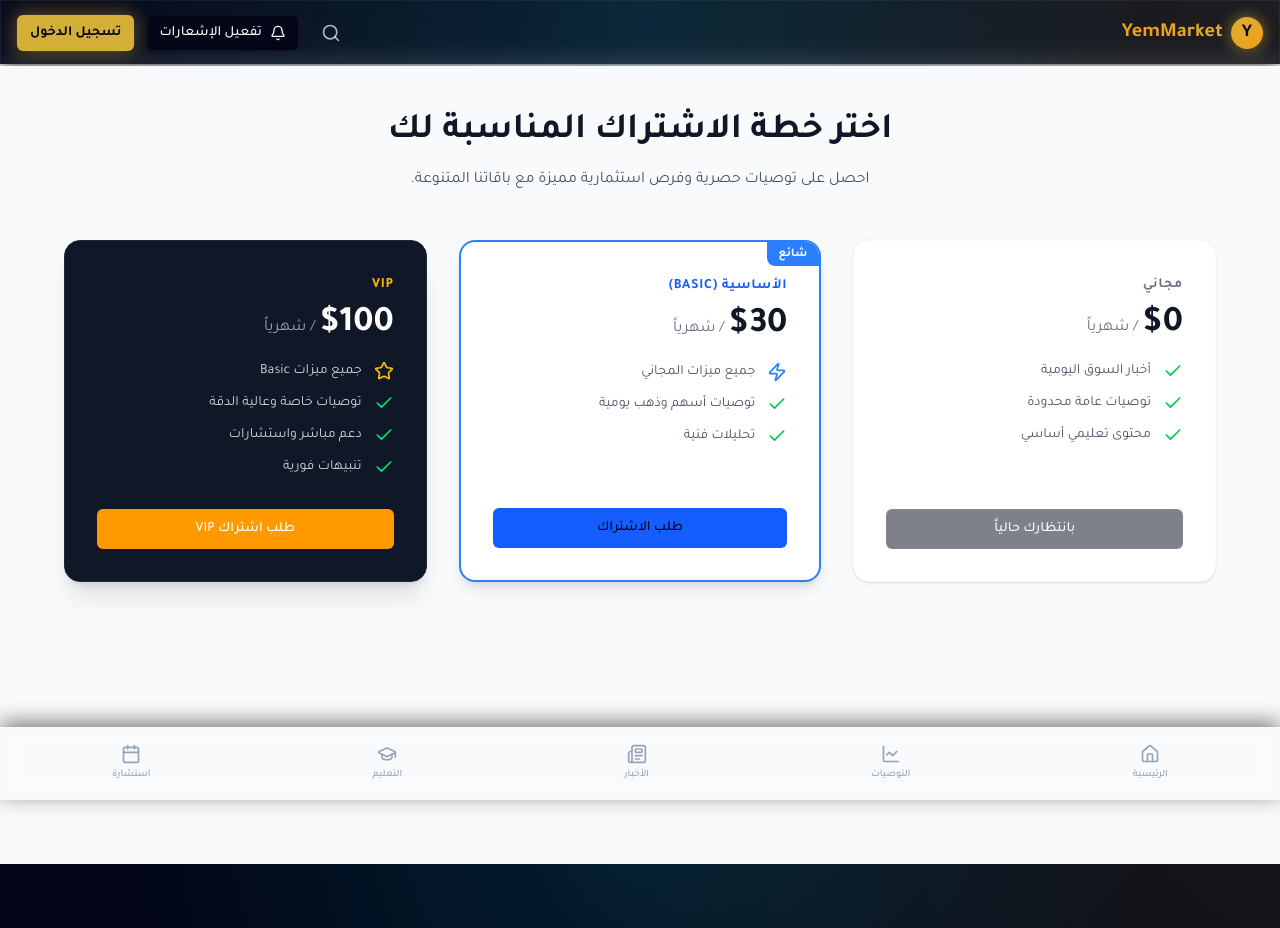
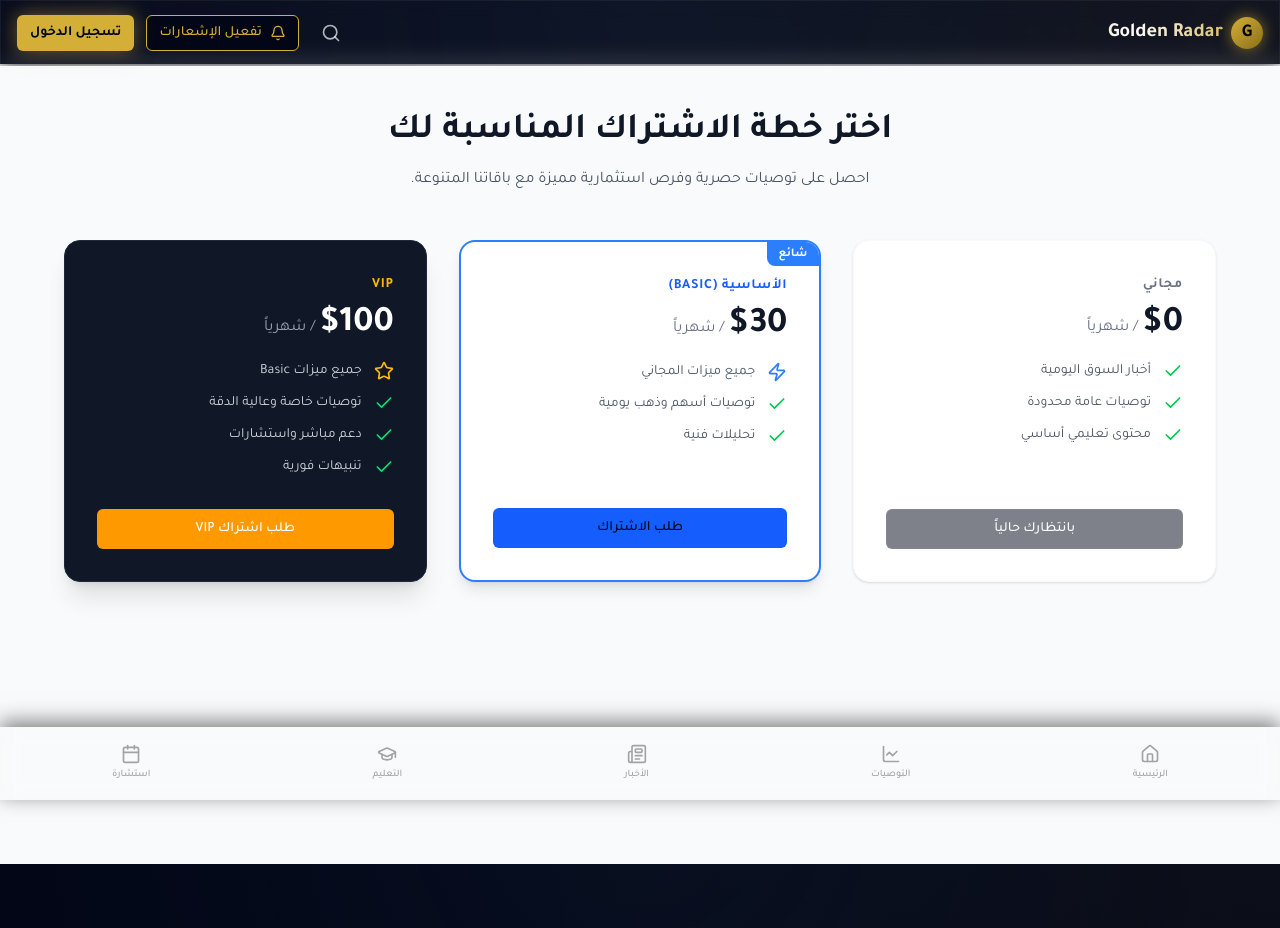
Before and after one commit to moghaleb/yemen, a Next.js app: page /subscribe in a window 1280 px wide. Built offline with nearby package versions, Linux system fonts and the light colour scheme; no server answers.

Commit message:
Rebranding: Golden Radar (رادار الذهب) - New UI, Colors, and Metadata

```diff
--- a/app/globals.css
+++ b/app/globals.css
@@ -22,42 +22,62 @@
   --animate-shine: shine 2s linear infinite;
 
   @keyframes float {
-    0%, 100% { transform: translateY(0); }
-    50% { transform: translateY(-20px); }
+
+    0%,
+    100% {
+      transform: translateY(0);
+    }
+
+    50% {
+      transform: translateY(-20px);
+    }
   }
+
   @keyframes shine {
-    from { background-position: 0 0; }
-    to { background-position: -200% 0; }
+    from {
+      background-position: 0 0;
+    }
+
+    to {
+      background-position: -200% 0;
+    }
   }
 }
 
 :root {
-  /* Default is now Premium Dark */
-  --background: #020617; /* Deep Slate 950/Black */
-  --foreground: #f8fafc; /* Slate 50 */
+  /* Golden Radar Theme */
+  --background: #0B0B0B;
+  /* Dark Black */
+  --foreground: #f8fafc;
+  /* White/Slate 50 */
 
-  /* Gold - Primary Action / Luxury */
-  --primary: #d4af37; /* Classic Gold */
-  --primary-foreground: #020617;
+  /* Gold - Primary Branding */
+  --primary: #D4AF37;
+  /* Metallic Gold */
+  --primary-foreground: #000000;
 
-  /* Cyan - AI / Tech / Intelligence */
-  --secondary: #06b6d4; /* Cyan 500 */
-  --secondary-foreground: #020617;
+  /* Navy - Secondary/Background Accents */
+  --secondary: #0F1C2E;
+  /* Deep Navy */
+  --secondary-foreground: #ffffff;
 
-  /* Accent - Glowing effects */
-  --accent: #f59e0b; /* Amber 500 */
-  --accent-foreground: #ffffff;
+  /* Accent - Highlights */
+  --accent: #F7E7CE;
+  /* Champagne Gold */
+  --accent-foreground: #000000;
 
-  --muted: #1e293b; /* Slate 800 */
-  --muted-foreground: #94a3b8; /* Slate 400 */
+  --muted: #1a1a1a;
+  --muted-foreground: #a3a3a3;
 
   /* Glassmorphism Card Base */
-  --card: rgba(15, 23, 42, 0.6); /* Translucent Slate 900 */
+  --card: rgba(15, 28, 46, 0.6);
+  /* Navy tint */
   --card-foreground: #f8fafc;
 
-  --border: rgba(255, 255, 255, 0.1);
+  --border: rgba(212, 175, 55, 0.15);
+  /* Gold border hint */
   --input: rgba(255, 255, 255, 0.05);
-  --ring: #d4af37;
+  --ring: #D4AF37;
 
   --radius: 0.75rem;
 }
@@ -82,10 +102,10 @@ body {
   background-color: var(--background);
   color: var(--foreground);
   font-family: system-ui, -apple-system, sans-serif;
-  /* Add subtle mesh gradient background */
+  /* Add subtle mesh gradient background - Navy & Gold */
   background-image:
-    radial-gradient(circle at 50% 0%, rgba(6, 182, 212, 0.15) 0%, transparent 50%),
-    radial-gradient(circle at 100% 0%, rgba(212, 175, 55, 0.1) 0%, transparent 50%);
+    radial-gradient(circle at 50% 0%, rgba(15, 28, 46, 0.4) 0%, transparent 60%),
+    radial-gradient(circle at 100% 0%, rgba(212, 175, 55, 0.05) 0%, transparent 50%);
   background-attachment: fixed;
 }
 
@@ -97,21 +117,22 @@ body {
 }
 
 .glass-card {
-  background: linear-gradient(145deg, rgba(255,255,255,0.05) 0%, rgba(255,255,255,0.01) 100%);
+  background: linear-gradient(145deg, rgba(255, 255, 255, 0.05) 0%, rgba(255, 255, 255, 0.01) 100%);
   backdrop-filter: blur(12px);
   border: 1px solid rgba(255, 255, 255, 0.08);
   box-shadow: 0 4px 30px rgba(0, 0, 0, 0.1);
 }
 
 .text-gradient-gold {
-  background: linear-gradient(135deg, #f59e0b 0%, #d4af37 50%, #fcd34d 100%);
+  background: linear-gradient(135deg, #F7E7CE 0%, #D4AF37 50%, #B8860B 100%);
   -webkit-background-clip: text;
   background-clip: text;
   color: transparent;
 }
 
 .text-gradient-cyan {
-  background: linear-gradient(135deg, #22d3ee 0%, #06b6d4 100%);
+  /* Changed to Silver/White to complement Gold */
+  background: linear-gradient(135deg, #ffffff 0%, #e2e8f0 100%);
   -webkit-background-clip: text;
   background-clip: text;
   color: transparent;
--- a/app/layout.tsx
+++ b/app/layout.tsx
@@ -13,8 +13,9 @@ const tajawal = Tajawal({
 });
 
 export const metadata: Metadata = {
-  title: "Financial Market Insights",
-  description: "Your daily source for market summaries, gold & stock recommendations, and financial education.",
+  title: "رادار الذهب | Golden Radar",
+  description: "منصة احترافية لتحليل وتوصيات وأخبار الذهب والفضة مع إشارات لحظية تساعدك على اتخاذ قرارات تداول أدق. عينك الذكية على الذهب.",
+  keywords: "ذهب, فضة, تداول, توصيات, تحليل فني, أخبار السوق, استثمار",
 };
 
 export default async function RootLayout({
--- a/app/page.tsx
+++ b/app/page.tsx
@@ -59,42 +59,41 @@ export default async function Home() {
       {/* Hero Section */}
       <section className="relative w-full py-12 md:py-20 overflow-hidden">
         {/* Background Effects */}
-        <div className="absolute top-0 left-1/2 -translate-x-1/2 w-[1000px] h-[500px] bg-primary/10 rounded-[100%] blur-[100px] -z-10 animate-pulse-slow" />
-        <div className="absolute bottom-0 right-0 w-[800px] h-[600px] bg-cyan-500/5 rounded-[100%] blur-[120px] -z-10" />
+        <div className="absolute top-0 left-1/2 -translate-x-1/2 w-[1000px] h-[500px] bg-[#D4AF37]/10 rounded-[100%] blur-[100px] -z-10 animate-pulse-slow" />
+        <div className="absolute bottom-0 right-0 w-[800px] h-[600px] bg-[#0F1C2E]/20 rounded-[100%] blur-[120px] -z-10" />
 
         <div className="container px-4 text-center">
-          <div className="inline-flex items-center gap-2 px-3 py-1 rounded-full glass border-primary/30 text-primary text-xs font-bold mb-6 animate-float">
+          <div className="inline-flex items-center gap-2 px-3 py-1 rounded-full glass border-[#D4AF37]/30 text-[#D4AF37] text-xs font-bold mb-6 animate-float">
             <Zap className="w-3 h-3 fill-current" />
-            <span>الجيل القادم من التداول</span>
+            <span>رادار الذهب - Golden Radar</span>
           </div>
 
           <h1 className="text-4xl md:text-6xl font-black mb-4 leading-tight">
-            <span className="text-foreground">أقوى </span>
-            <span className="text-gradient-cyan">التوصيات </span>
+            <span className="text-foreground">نرصد السوق... </span>
             <br />
-            <span className="text-gradient-gold">بين يديك</span>
+            <span className="text-transparent bg-clip-text bg-gradient-to-r from-[#D4AF37] to-[#F7E7CE]">لتتخذ القرار</span>
           </h1>
 
           <p className="text-lg text-muted-foreground max-w-2xl mx-auto mb-8 leading-relaxed">
-            تداول بثقة وتحكم بقراراتك مع إشارات دقيقة وتنبيهات لحظية على جوالك للذهب والأسهم.
+            تداول بثقة وتحكّم بقراراتك مع إشارات دقيقة وتنبيهات لحظية مبنية على تحليل فني احترافي.
           </p>
 
           <div className="flex items-center justify-center gap-4">
             {session?.user ? (
               <Link href="/gold">
-                <Button variant="glow" size="lg" className="rounded-full px-8">
+                <Button variant="glow" size="lg" className="rounded-full px-8 bg-[#D4AF37] text-black hover:bg-[#b08d2b]">
                   لوحة الذهب
                 </Button>
               </Link>
             ) : (
               <Link href="/register">
-                <Button variant="glow" size="lg" className="rounded-full px-8">
-                  ابـدأ الآن مجاناً
+                <Button variant="glow" size="lg" className="rounded-full px-8 bg-[#D4AF37] text-black hover:bg-[#b08d2b]">
+                  ابدأ الآن مجاناً
                 </Button>
               </Link>
             )}
             <Link href="/education/articles">
-              <Button variant="glass" size="lg" className="rounded-full px-8">
+              <Button variant="glass" size="lg" className="rounded-full px-8 border-[#D4AF37]/30 hover:bg-[#D4AF37]/10">
                 تعلم المزيد
               </Button>
             </Link>
--- a/components/features/NewsTicker.tsx
+++ b/components/features/NewsTicker.tsx
@@ -18,7 +18,7 @@ export default function NewsTicker() {
     return (
         <div className="w-full overflow-hidden py-2 bg-transparent">
             <div className="container flex items-center">
-                <div className="bg-red-600/20 border border-red-500/50 text-red-400 text-[10px] font-bold px-2 py-0.5 rounded-full mr-3 whitespace-nowrap animate-pulse">
+                <div className="bg-[#D4AF37]/20 border border-[#D4AF37]/50 text-[#D4AF37] text-[10px] font-bold px-2 py-0.5 rounded-full mr-3 whitespace-nowrap animate-pulse">
                     عاجل
                 </div>
                 <div className="flex-1 overflow-hidden relative h-6">
--- a/components/features/NotificationPermission.tsx
+++ b/components/features/NotificationPermission.tsx
@@ -85,7 +85,12 @@ export default function NotificationPermission() {
     }
 
     return (
-        <Button variant="outline" size="sm" onClick={subscribeToPush} className="gap-2">
+        <Button
+            variant="outline"
+            size="sm"
+            onClick={subscribeToPush}
+            className="gap-2 border-[#D4AF37] text-[#D4AF37] hover:bg-[#D4AF37] hover:text-black transition-colors"
+        >
             <Bell className="w-4 h-4" />
             تفعيل الإشعارات
         </Button>
--- a/components/features/SubscriptionTicker.tsx
+++ b/components/features/SubscriptionTicker.tsx
@@ -11,9 +11,9 @@ const plans = [
         name: "باقة VIP",
         price: "100$",
         icon: Crown,
-        color: "text-amber-500",
-        bg: "bg-amber-500/10",
-        border: "border-amber-500/50"
+        color: "text-[#D4AF37]",
+        bg: "bg-[#D4AF37]/10",
+        border: "border-[#D4AF37]/50"
     },
     {
         id: "BASIC",
--- a/components/layout/BottomNav.tsx
+++ b/components/layout/BottomNav.tsx
@@ -27,7 +27,7 @@ export default function BottomNav() {
                             key={item.href}
                             href={item.href}
                             className={`flex flex-col items-center justify-center p-2 rounded-lg transition-colors
-                 ${isActive ? "text-primary bg-primary/10" : "text-muted-foreground hover:bg-secondary/50"}
+                 ${isActive ? "text-[#D4AF37] bg-[#D4AF37]/10" : "text-muted-foreground hover:bg-secondary/50"}
                `}
                         >
                             <Icon className="w-5 h-5 mb-1" />
--- a/components/layout/Header.tsx
+++ b/components/layout/Header.tsx
@@ -22,11 +22,11 @@ export default function Header({ user }: HeaderProps) {
             <div className="container mx-auto px-4 h-16 flex items-center justify-between">
                 {/* Logo */}
                 <Link href="/" className="flex items-center gap-2">
-                    <div className="relative w-8 h-8 rounded-full bg-gradient-to-br from-primary to-accent flex items-center justify-center shadow-[0_0_15px_rgba(212,175,55,0.6)]">
-                        <span className="text-black font-bold text-lg">Y</span>
+                    <div className="relative w-8 h-8 rounded-full bg-gradient-to-br from-[#D4AF37] to-[#8a7018] flex items-center justify-center shadow-[0_0_15px_rgba(212,175,55,0.6)]">
+                        <span className="text-black font-bold text-lg">G</span>
                     </div>
-                    <span className="text-xl font-bold bg-clip-text text-transparent bg-gradient-to-r from-primary via-accent to-primary bg-[length:200%_auto] animate-shine">
-                        YemMarket
+                    <span className="text-xl font-bold bg-clip-text text-transparent bg-gradient-to-r from-[#D4AF37] via-white to-[#D4AF37] bg-[length:200%_auto] animate-shine">
+                        Golden Radar
                     </span>
                 </Link>
 
```
Also changed, not shown: components/features/RecommendationCard.tsx (+8 -8 lines).
